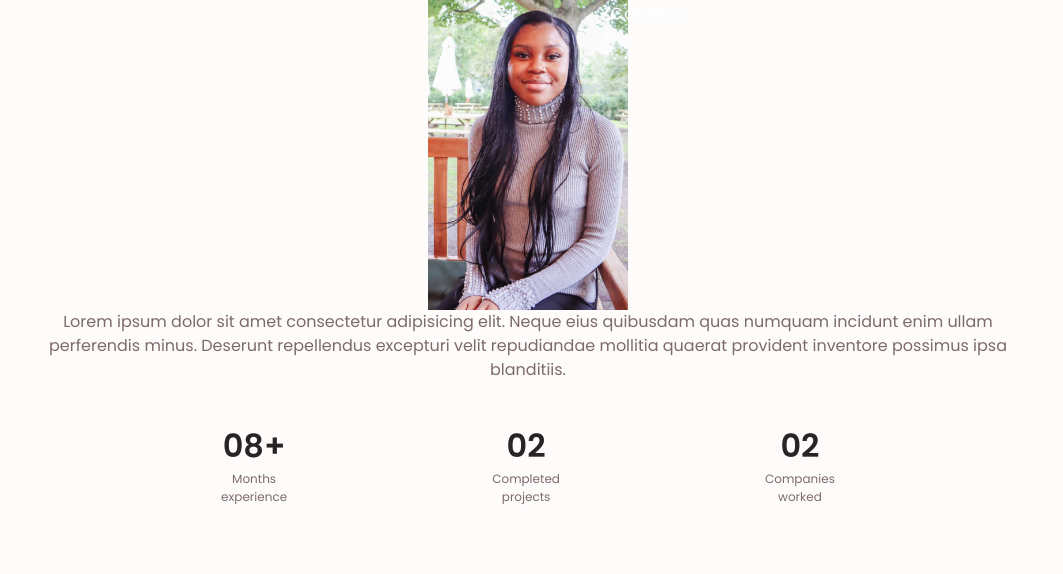
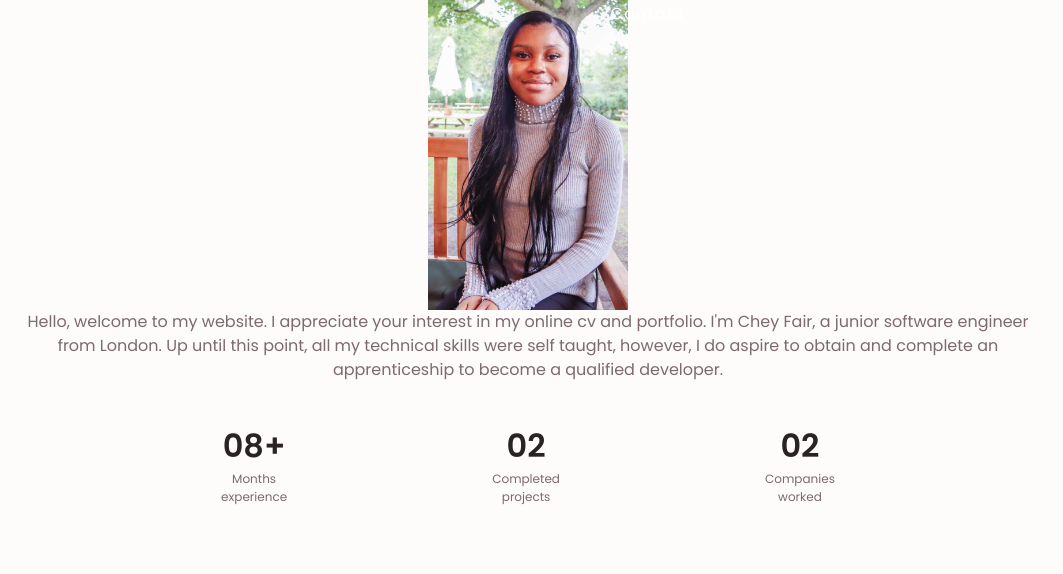
Before and after one commit to cheyfair/my-first-blog, a Django app: page /about/ in a window 1280 px wide. Shown: the part 222-796 px from the top of the page, without its empty margins (0-1063 px from the left). Run offline with Django 3.2, Linux system fonts and the light colour scheme.

Commit message:
New about page description.

```diff
--- a/blog/templates/blog/about.html
+++ b/blog/templates/blog/about.html
@@ -16,11 +16,12 @@
                 </div>
 
                 <div class="about__data">
-                    <p class="about__description">Lorem ipsum dolor sit amet
-                        consectetur adipisicing elit. Neque eius quibusdam
-                        quas numquam incidunt enim ullam perferendis minus.
-                        Deserunt repellendus excepturi velit repudiandae mollitia
-                        quaerat provident inventore possimus ipsa blanditiis.
+                    <p class="about__description">Hello, welcome to my website.
+                        I appreciate your interest in my online cv and portfolio.
+                        I'm Chey Fair, a junior software engineer from London. Up
+                        until this point, all my technical skills were self taught,
+                        however, I do aspire to obtain and complete an apprenticeship
+                        to become a qualified developer.
                     </p>
 
                     <div class="about__info">
```
